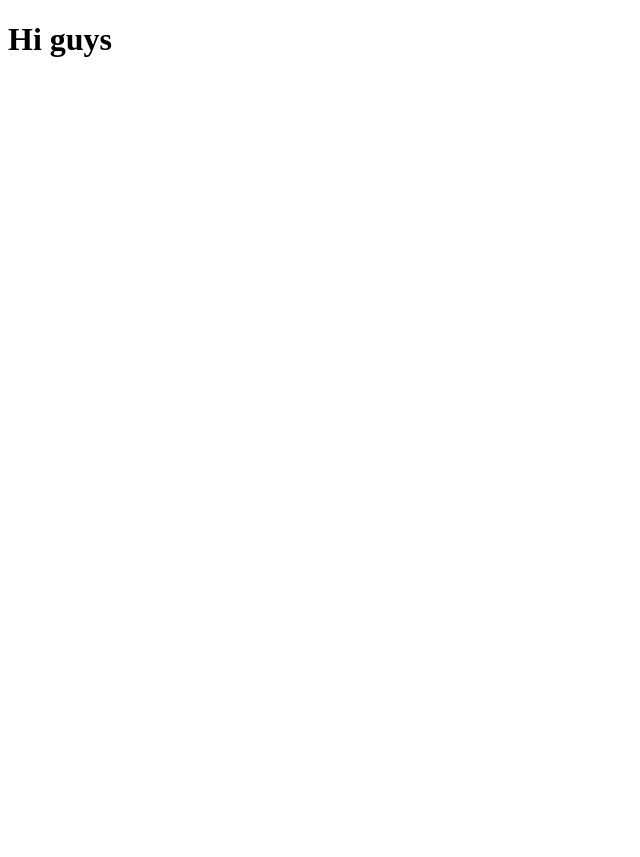
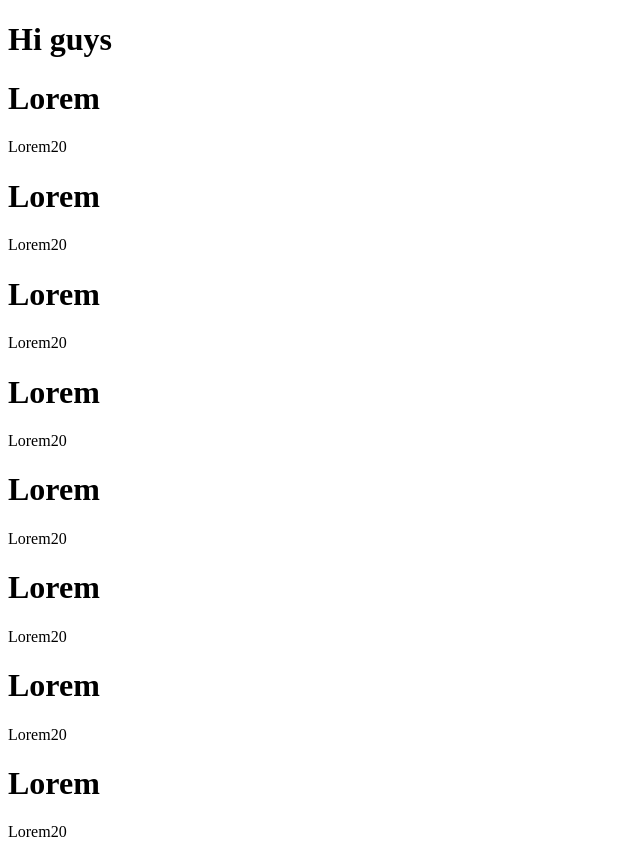
Before and after one commit to Tamarapreye-M/teaching-test, a plain HTML site: page index.html in a window 1280 px wide. Shown: the whole page, without its empty margins (0-640 px from the left). Before the commit the page ends 800 px from the top, so only its background shows below. Drawn offline with Linux system fonts and the light colour scheme.

Commit message:
created the structure

```diff
--- a/index.html
+++ b/index.html
@@ -7,5 +7,37 @@
 	</head>
 	<body>
 		<h1>Hi guys</h1>
+		<div>
+			<h1>Lorem</h1>
+			<p>Lorem20</p>
+		</div>
+		<div>
+			<h1>Lorem</h1>
+			<p>Lorem20</p>
+		</div>
+		<div>
+			<h1>Lorem</h1>
+			<p>Lorem20</p>
+		</div>
+		<div>
+			<h1>Lorem</h1>
+			<p>Lorem20</p>
+		</div>
+		<div>
+			<h1>Lorem</h1>
+			<p>Lorem20</p>
+		</div>
+		<div>
+			<h1>Lorem</h1>
+			<p>Lorem20</p>
+		</div>
+		<div>
+			<h1>Lorem</h1>
+			<p>Lorem20</p>
+		</div>
+		<div>
+			<h1>Lorem</h1>
+			<p>Lorem20</p>
+		</div>
 	</body>
 </html>
--- a/stylesheets/about.css
+++ b/stylesheets/about.css
@@ -0,0 +1,5 @@
+* {
+	margin: 0;
+	padding: 0;
+	box-sizing: border-box;
+}
--- a/stylesheets/home.css
+++ b/stylesheets/home.css
@@ -0,0 +1,5 @@
+* {
+	margin: 0;
+	padding: 0;
+	box-sizing: border-box;
+}
```
Also changed, not shown: pages/about.html (+37 -0 lines).
